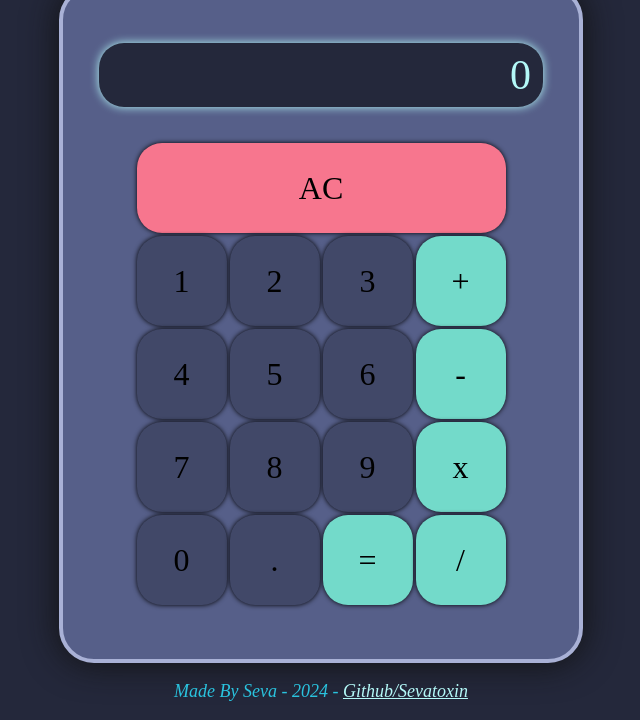
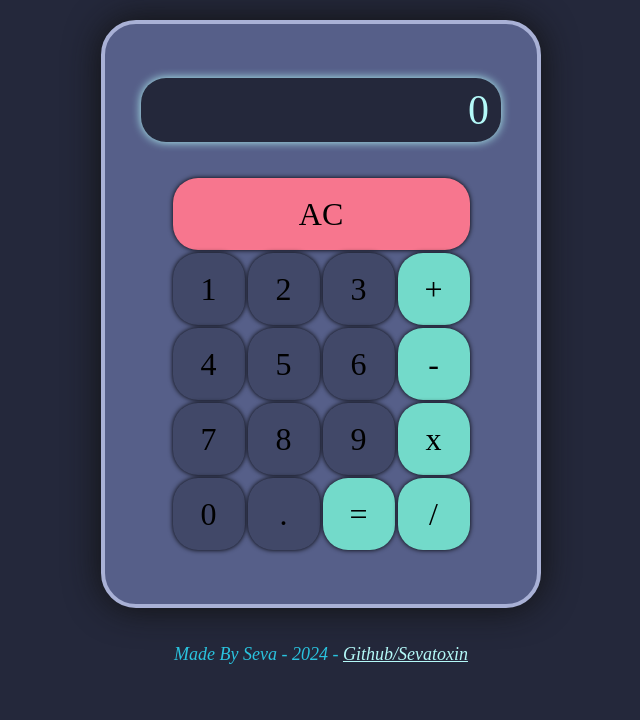
Before and after one commit to Sevatoxin/odincalculator, a plain HTML site: page index.html in a window 1280 px wide. Shown: the part 100-820 px from the top of the page, without its empty margins (319-959 px from the left). Drawn offline with Linux system fonts and the light colour scheme; a web font is replaced by a local one.

Commit message:
<Edit> Changed size of screen and buttons to reduce general flexbox size

```diff
--- a/style.css
+++ b/style.css
@@ -65,8 +65,8 @@ a:hover {
 
 .grid {
   display: grid;
-  grid-template-columns: repeat(4, minmax(1em, 5em));
-  grid-template-rows: repeat(5, minmax(1em, 5em));
+  grid-template-columns: repeat(4, minmax(1em, 4em));
+  grid-template-rows: repeat(5, minmax(1em, 4em));
   gap: 3px;
 }
 
@@ -121,7 +121,7 @@ a:hover {
 
 .screen {
   display: flex;
-  min-width: 10em;
+  min-width: 8em;
   flex-direction: row;
   justify-content: flex-end;
   align-items: center;
```
